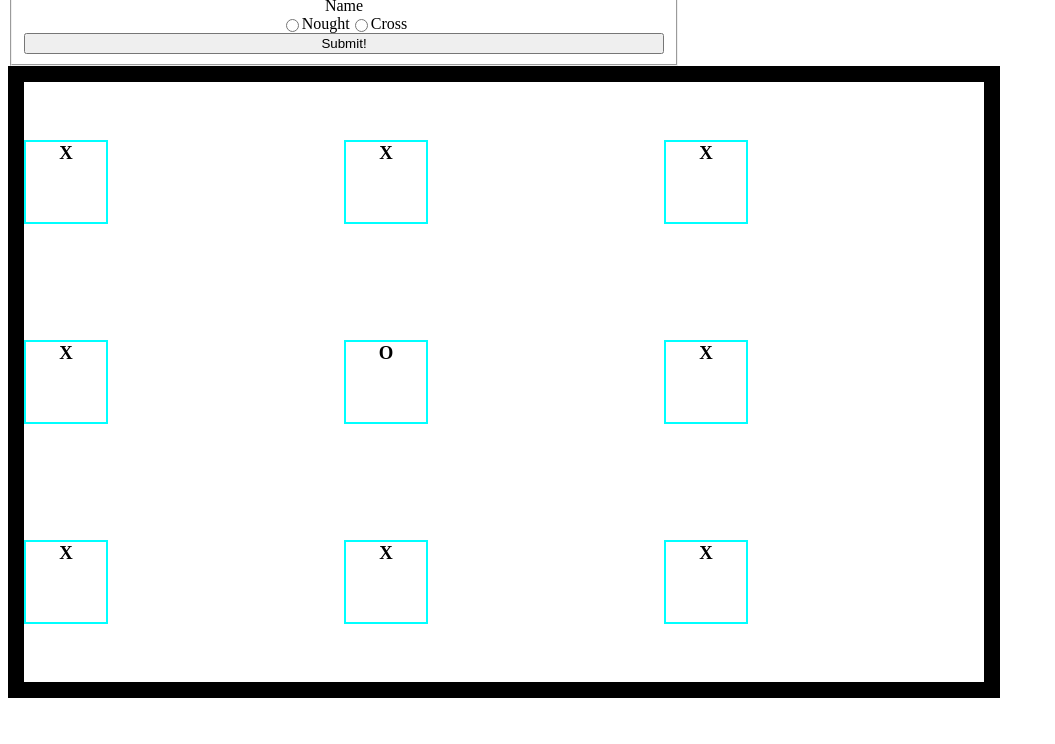
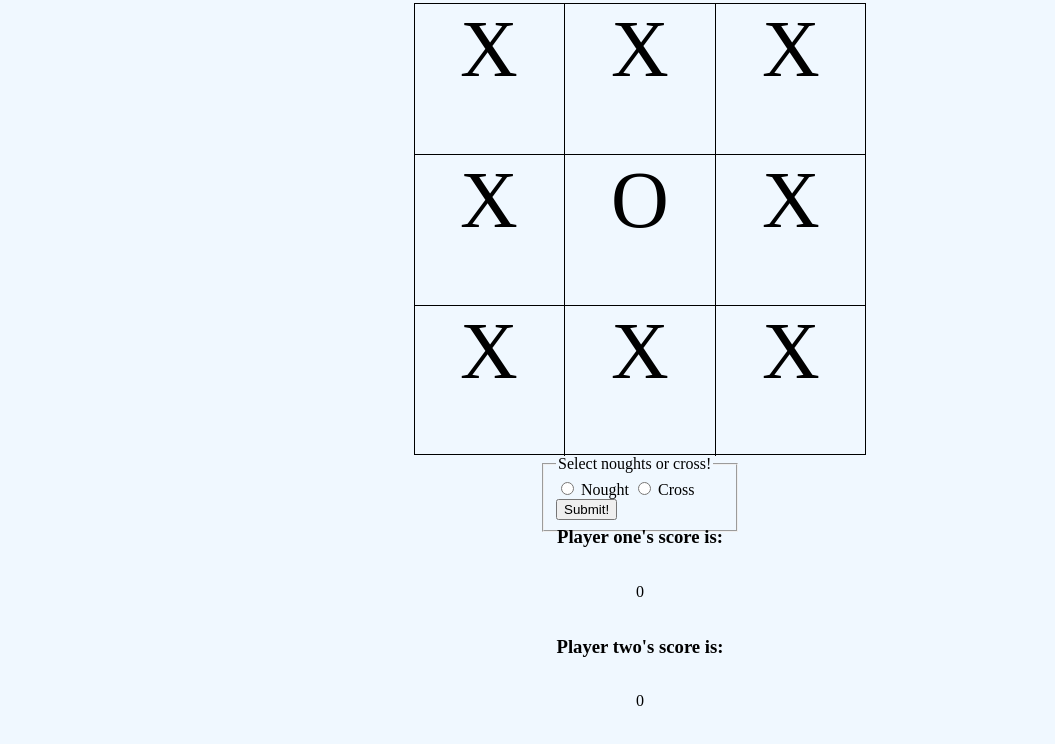
Before and after one commit to Alexei322/Tic-Tac-Toe, a plain HTML site: page index.html in a window 1280 px wide. Shown: the part 56-800 px from the top of the page, without its empty margins (0-1055 px from the left). Drawn offline with Linux system fonts and the light colour scheme.

Commit message:
Added timeout to reset board, counter for player score, tracking of scores

```diff
--- a/index.html
+++ b/index.html
@@ -8,13 +8,26 @@
     <title>Document</title>
   </head>
   <body>
-    <div class="introSection">
-      <div class="leftside">
+    <div class="heading">
+      <h3>Tic-Tac-Toe!</h3>
+    </div>
+
+    <div class="playgrid">
+      <div class="griditem" id="00">X</div>
+      <div class="griditem" id="01">X</div>
+      <div class="griditem" id="02">X</div>
+      <div class="griditem" id="10">X</div>
+      <div class="griditem" id="11">O</div>
+      <div class="griditem" id="12">X</div>
+      <div class="griditem" id="20">X</div>
+      <div class="griditem" id="21">X</div>
+      <div class="griditem" id="22">X</div>
+    </div>
+
+    <div class="form">
       <form id="myform">
         <fieldset>
-            <legend>Enter name and select noughts or cross!</legend>
-            <input type="text" name="nameinput" required />
-            <label for="nameinput">Name</label>
+          <legend>Select noughts or cross!</legend>
           <div class="innerradio">
             <input
               type="radio"
@@ -31,17 +44,16 @@
         </fieldset>
       </form>
     </div>
+
+    <div class="scores">
+      <div class="playeronescore">
+        <h3>Player one's score is:</h3>
+        <p>0</p>
       </div>
-    <div class="playgrid">
-      <h3 class="griditem" id="00">X</h3>
-      <h3 class="griditem" id="01">X</h3>
-      <h3 class="griditem" id="02">X</h3>
-      <h3 class="griditem" id="10">X</h3>
-      <h3 class="griditem" id="11">O</h3>
-      <h3 class="griditem" id="12">X</h3>
-      <h3 class="griditem" id="20">X</h3>
-      <h3 class="griditem" id="21">X</h3>
-      <h3 class="griditem" id="22">X</h3>
+      <div class="playertwoscore">
+        <h3>Player two's score is:</h3>
+        <p>0</p>
+      </div>
     </div>
 
     <script src="script.js"></script>
--- a/script.js
+++ b/script.js
@@ -29,7 +29,7 @@ const gameBoard = (() => {
     }
   };
   const alterBoard = (rowIndex, arrIndex, item) => {
-    if (checkIfFree(rowIndex, arrIndex) == true) {
+    if (checkIfFree(rowIndex, arrIndex) === true) {
       game[rowIndex][arrIndex] = item;
     }
   };
@@ -38,7 +38,6 @@ const gameBoard = (() => {
     let index = 0;
     game.forEach((row) => {
       row.forEach((innerItem) => {
-        console.log(innerItem);
         allDocItems[index].textContent = innerItem;
         index++;
       });
@@ -107,22 +106,24 @@ const gameBoard = (() => {
 })();
 
 const player = () => {
-  let name;
   let noughtorcross;
-  const getName = () => name;
+  let score = 0;
   const getNoughtOrCross = () => noughtorcross;
-  const setName = (setname) => (name = setname);
   const setNoughtOrCross = (setnought) => (noughtorcross = setnought);
+  const getScore = () => score;
+  const setScore = (userscore) => (score = userscore);
   return {
-    getName,
     getNoughtOrCross,
-    setName,
     setNoughtOrCross,
+    getScore,
+    setScore,
   };
 };
 
 const displayController = (() => {
   const submitForm = document.querySelector("#myform");
+  const playOneScore = document.querySelector(".playeronescore > p");
+  const playTwoScore = document.querySelector(".playertwoscore > p");
   playerOne = player();
   playerTwo = player();
   submitForm.addEventListener("submit", function (e) {
@@ -131,12 +132,8 @@ const displayController = (() => {
     const formPairs = {};
     for (const [name, value] of formInfo) {
       formPairs[name] = value;
-      console.log(name, value);
     }
-    console.log(formPairs);
-    playerOne.setName(formPairs.nameinput);
     userChoice = playerOne.setNoughtOrCross(formPairs.noughtorcross);
-    playerTwo.setName("Computorrrrrr");
     if (userChoice === "X") {
       playerTwo.setNoughtOrCross("O");
     } else {
@@ -160,25 +157,39 @@ const displayController = (() => {
           parseInt(gridItem.id[1]),
           playerOne.getNoughtOrCross()
         );
+        gameBoard.loggameBoard();
         gameBoard.refreshDisplay();
         if (gameBoard.checkWinner(playerOne.getNoughtOrCross()) === true) {
-          alert("Player one wins!");
-          startGame();
-        }
+          playerOne.setScore(playerOne.getScore() + 1);
+          playOneScore.textContent = playerOne.getScore();
+          setTimeout(() => {
+            gameBoard.resetBoard();
+            gameBoard.refreshDisplay();
+          }, 500);
+        } else {
           freePos = gameBoard.getFreePositions();
           if (freePos.length === 0) {
-          alert("Draw!");
-          startGame();
-        }
+            gameBoard.resetBoard();
+            gameBoard.refreshDisplay();
+          } else {
             randomFree = freePos[Math.floor(Math.random() * freePos.length)];
             gameBoard.alterBoard(
               randomFree[0],
               randomFree[1],
               playerTwo.getNoughtOrCross()
             );
+            if (gameBoard.checkWinner(playerTwo.getNoughtOrCross()) === true) {
+              playerTwo.setScore(playerTwo.getScore() + 1);
+              playTwoScore.textContent = playerTwo.getScore();
+              setTimeout(() => {
+                gameBoard.resetBoard();
+                gameBoard.refreshDisplay();
+              }, 500);
+            }
+          }
+        }
         gameBoard.refreshDisplay();
       });
     });
-    gameBoard.loggameBoard();
   };
 })();
--- a/styles.css
+++ b/styles.css
@@ -1,32 +1,63 @@
+body {
+  background-color: aliceblue;
+  display: flex;
+  flex-direction: column;
+  align-items: center;
+  justify-content: center;
+  margin: 0;
+  padding: 0;
+}
+
 .playgrid {
-  height: 75vh;
-  width: 75vw;
   display: grid;
+  border: 1px solid black;
+  height: 450px;
+  width: 450px;
   grid-template-columns: repeat(3, 1fr);
-  border: 1rem solid black;
-  align-items: center;
+  grid-template-rows: repeat(3, 1fr);
+
+  justify-content: center;
   text-align: center;
 }
 
 .griditem {
-  border: 2px solid aqua;
-  height: 5rem;
-  width: 5rem;
+  font-size: 5rem;
+  justify-self: center;
+  height: 150px;
+  width: 150px;
 }
 
-.introsection {
+.playgrid > div:nth-child(2),
+.playgrid > div:nth-child(5),
+.playgrid > div:nth-child(8) {
+  border-left: 1px solid black;
+  border-right: 1px solid black;
+}
+
+.playgrid > div:nth-child(4),
+.playgrid > div:nth-child(5),
+.playgrid > div:nth-child(6) {
+  border-top: 1px solid black;
+  border-bottom: 1px solid black;
+}
+
+#myform {
+  width: 200px;
+  height: 20px;
+}
+
+.scores {
+  margin-top: 2rem;
+}
+
+.playeronescore {
   display: flex;
   flex-direction: column;
+  align-items: center;
 }
 
-.leftside form fieldset {
-  width: 50vw;
+.playertwoscore {
   display: flex;
   flex-direction: column;
-  text-align: center;
+  align-items: center;
 }
-
-.innerradio {
-  display: flex;
-  justify-content: center;
-}
```
Lines whose indentation alone changed are shown as unchanged.
